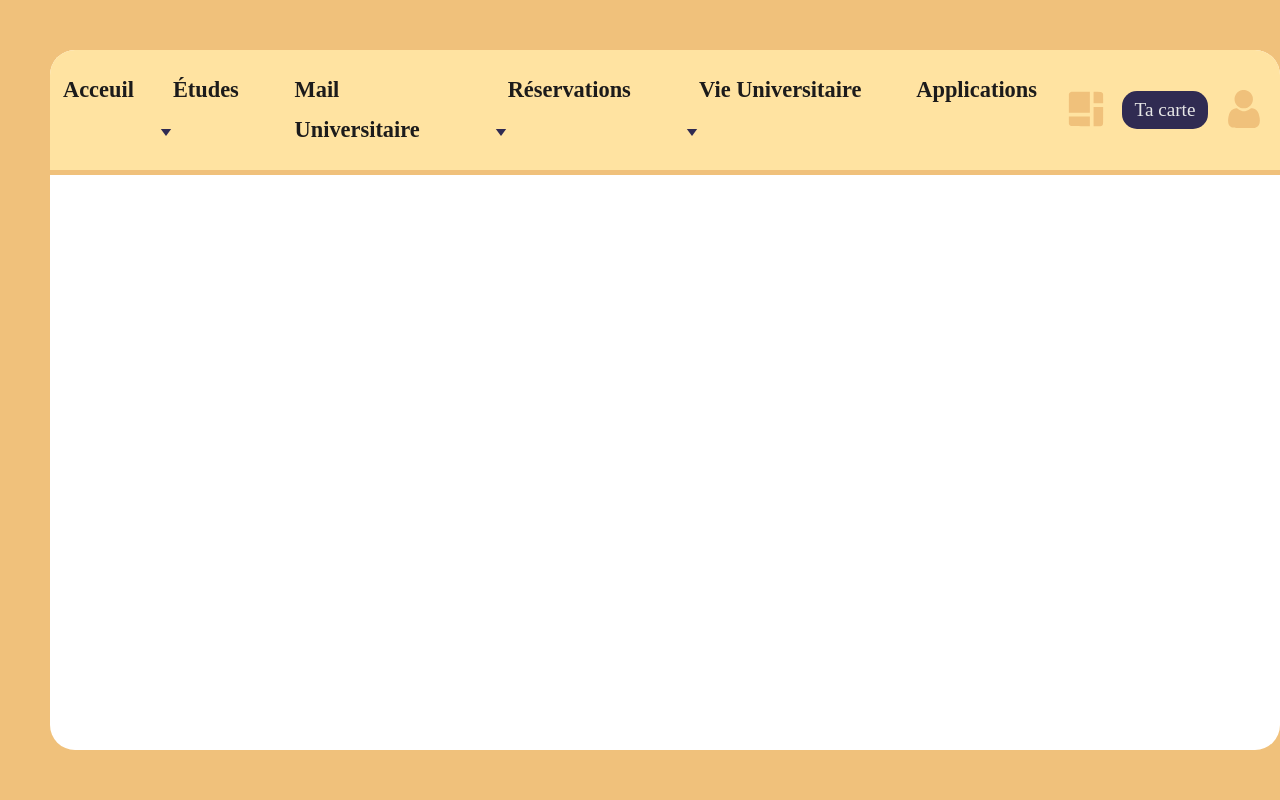
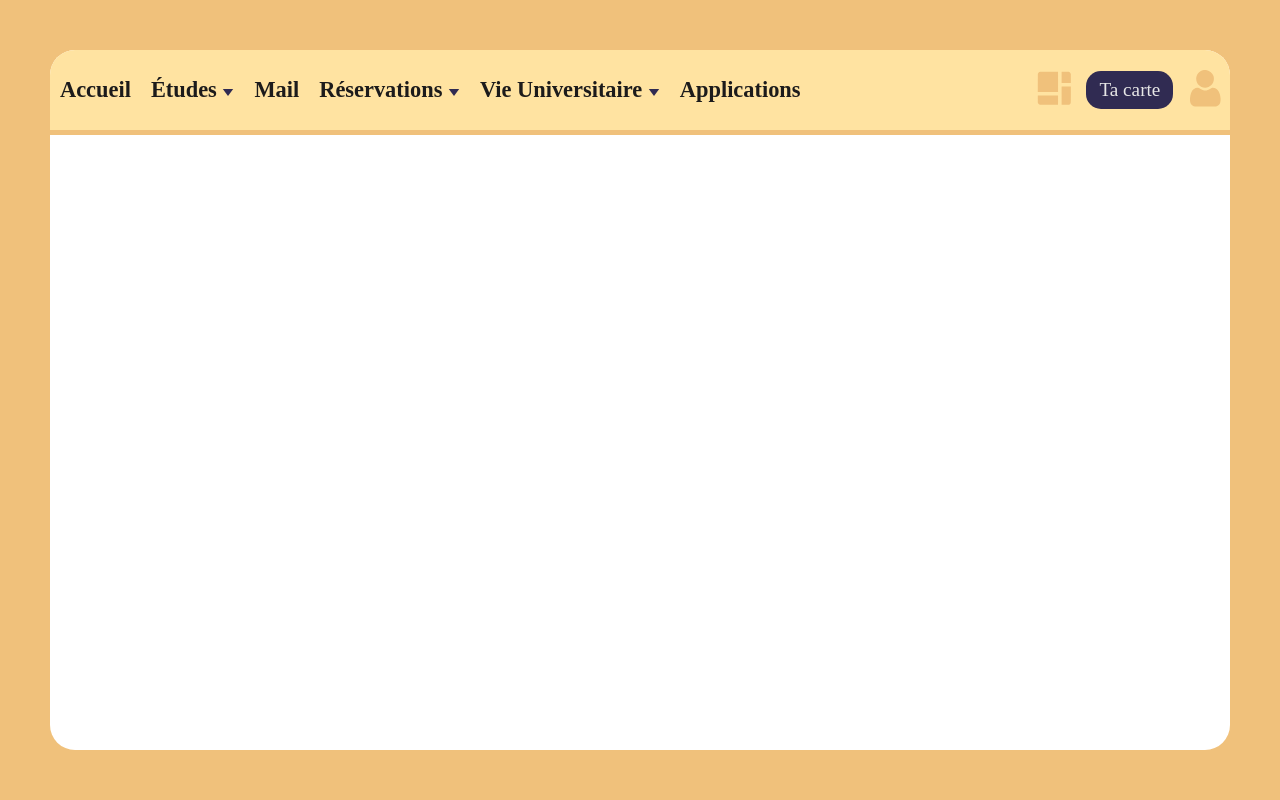
Before and after one commit to SoleneJeannin/ENT, a PHP site: page /page_exemple.php in a window 1280 px wide. Run offline with PHP 8.4, Linux system fonts and the light colour scheme; some web fonts are replaced.

Commit message:
nav responsive moyen

```diff
--- a/nav.php
+++ b/nav.php
@@ -1,7 +1,7 @@
 <nav>
 
     <div class="links">
-        <a href="">Acceuil </a>
+        <a href="">Accueil </a>
 
         <div class="dropdown">
             <a class="drop-bt" href="">Études <svg xmlns="http://www.w3.org/2000/svg" width="12" height="10" viewBox="0 0 9 6" fill="none">
@@ -15,7 +15,7 @@
             </div>
         </div>
 
-        <a href="">Mail Universitaire</a>
+        <a href="">Mail</a>
 
 
         <div class="dropdown">
--- a/style_de_base.css
+++ b/style_de_base.css
@@ -1,4 +1,3 @@
-
 /* font-family: 'Lexend Deca', sans-serif;
 font-family: 'Lusitana', serif; */
 
@@ -58,7 +57,7 @@ font-family: 'Lusitana', serif; */
 nav a {
     text-decoration: none;
     color: var(--black);
-            padding: 13px;
+    /* padding: 13px; */
     padding-block: 20px;
     line-height: 40px;
 }
@@ -66,21 +65,24 @@ font-family: 'Lusitana', serif; */
 .links {
     margin-right: auto;
     display: flex;
-            min-width: 1000px;
-            width: 70%;
+    /* width: 100%; */
     font-family: 'Lusitana', serif;
-
     font-size: 1.4rem;
-            justify-content: space-around;
+    justify-content: flex-start;
     font-weight: 800;
+    text-align: center;
+    gap: 20px;
+    padding-left: 10px;
 }
 
 .personne {
     display: flex;
     align-items: center;
 
-            min-width: 230px;
-            justify-content: space-evenly;
+    /* min-width: 230px;
+            justify-content: space-evenly; */
+    justify-content: end;
+    gap: 8px;
 }
 
 #carte {
@@ -96,29 +98,33 @@ font-family: 'Lusitana', serif; */
 }
 
 #theme {
-            width: 50px;
+    /* width: 50px; */
     background-color: transparent;
     cursor: pointer;
     border: none;
     align-self: center;
     position: relative;
     /* filter: drop-shadow(0 0 0.3rem rgba(22, 20, 18, 0.267)); */
+    width: 3.8vw;
+    min-width: 41px;
 }
 
 #profile {
     background-color: transparent;
     border: none;
-            width: 50px;
+    width: 3.8vw;
     cursor: pointer;
-
+    min-width: 41px;
 }
 
-         #path0, #path1 {
+#path0,
+#path1 {
 
     transition: all 0.2s ease-in-out;
 }
 
-        #theme:hover #path0, #profile:hover #path1  {
+#theme:hover #path0,
+#profile:hover #path1 {
     fill: var(--yellow3);
 }
 
@@ -157,7 +163,7 @@ font-family: 'Lusitana', serif; */
 /* menu popups */
 .dropdown {
     position: relative;
-        padding: 13px;
+    /* padding: 13px; */
     padding-block: 20px;
 }
 
@@ -209,6 +215,7 @@ font-family: 'Lusitana', serif; */
     color: var(--yellow4);
 
 }
+
 /* end menu popups */
 
 
@@ -298,7 +305,7 @@ font-family: 'Lusitana', serif; */
 
 }
 
-.izly > img {
+.izly>img {
     width: 80%;
 
 }
@@ -313,6 +320,7 @@ font-family: 'Lusitana', serif; */
     border-radius: 10px;
     box-shadow: 0 0 10px rgba(0, 0, 0, 0.074);
 }
+
 /* end design card pop-up */
 
 
@@ -369,4 +377,55 @@ font-family: 'Lusitana', serif; */
     margin: 15px auto 30px auto;
 
 }
+
 /* profile end */
+
+
+
+
+
+
+
+
+
+
+
+
+
+
+@media (max-width: 1250px) {
+    #carte {
+        font-size: 1.1rem;
+    }
+}
+
+@media (max-width: 1242px) {
+    .links {
+        font-size: 1.33rem;
+    }
+}
+
+@media (max-width: 1200px) {
+    .links {
+        font-size: 1.3rem;
+    }
+}
+
+@media (max-width: 1176px) {
+    #carte {
+        font-size: 1rem;
+    }
+}
+
+@media (max-width: 1154px) {
+    .links{
+        font-size: 1.22rem;
+    }
+     }
+
+
+     @media (max-width: 1112px) {
+        .links{
+            font-size: 1.19rem;
+        }
+         }
```
Lines whose indentation alone changed are shown as unchanged.
